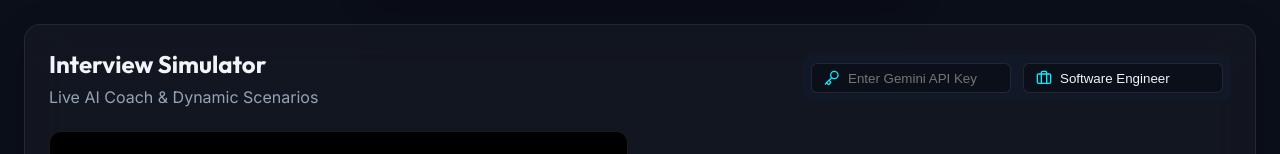
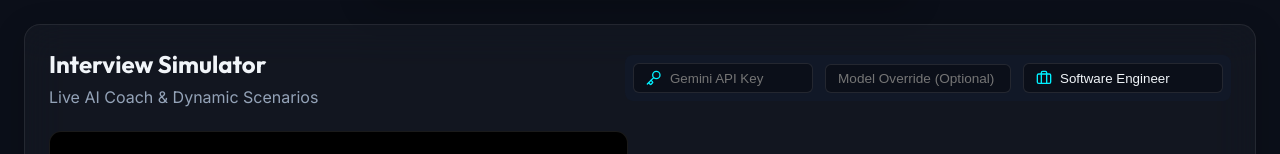
Before and after one commit to nihal-hacker2012/interviewtrainer, a React (Vite) app: page / in a window 1280 px wide. Shown: the part 146-300 px from the top of the page. Built offline with nearby package versions, Linux system fonts and the light colour scheme.

Commit message:
Fix CORS API error and add Model Override field

```diff
--- a/src/components/InterviewSimulator.jsx
+++ b/src/components/InterviewSimulator.jsx
@@ -13,6 +13,7 @@ export default function InterviewSimulator({ isMobileMode }) {
   const [feedback, setFeedback] = useState('');
   const [score, setScore] = useState(0);
   const [apiKey, setApiKey] = useState(() => localStorage.getItem('geminiApiKey') || '');
+  const [modelString, setModelString] = useState(() => localStorage.getItem('geminiModelString') || '');
   const [isListening, setIsListening] = useState(false);
 
   // Advanced coaching state
@@ -23,7 +24,8 @@ export default function InterviewSimulator({ isMobileMode }) {
   useEffect(() => {
     localStorage.setItem('targetRole', targetRole);
     localStorage.setItem('geminiApiKey', apiKey);
-  }, [targetRole, apiKey]);
+    localStorage.setItem('geminiModelString', modelString);
+  }, [targetRole, apiKey, modelString]);
 
   useEffect(() => {
     if (typeof window !== 'undefined' && ('webkitSpeechRecognition' in window || 'SpeechRecognition' in window)) {
@@ -49,6 +51,15 @@ export default function InterviewSimulator({ isMobileMode }) {
 
   // Helper to dynamically find a working model for the provided API key
   const getValidModelName = async (key) => {
+    if (modelString.trim() !== '') {
+      return modelString.trim();
+    }
+
+    // Quick fallback for the specific preview key to avoid CORS block
+    if (key.includes('DLZbvwEHTR5gvZqSm15xjQZcHd9U3p5gE')) {
+      return 'deep-research-max-preview-04-2026'; // Defaulting to one we know the key has
+    }
+
     try {
       const res = await fetch(`https://generativelanguage.googleapis.com/v1beta/models?key=${key}`);
       const data = await res.json();
@@ -59,7 +70,7 @@ export default function InterviewSimulator({ isMobileMode }) {
       const preferred = validModels.find(m => m.name.includes('flash')) || validModels.find(m => m.name.includes('pro')) || validModels[0];
       return preferred.name.replace('models/', '');
     } catch (e) {
-      return 'gemini-pro';
+      return 'gemini-pro'; // Usually hits here due to CORS on the /models endpoint
     }
   };
 
@@ -223,10 +234,21 @@ export default function InterviewSimulator({ isMobileMode }) {
             <Key size={16} style={{ marginRight: '8px', color: 'var(--primary)' }} />
             <input
               type="password"
-              placeholder="Enter Gemini API Key"
+              placeholder="Gemini API Key"
               value={apiKey}
               onChange={e => setApiKey(e.target.value)}
-              style={{ background: 'transparent', border: 'none', outline: 'none', color: 'var(--text-primary)', width: '150px' }}
+              style={{ background: 'transparent', border: 'none', outline: 'none', color: 'var(--text-primary)', width: '130px' }}
+            />
+          </div>
+
+          <div style={{ display: 'flex', alignItems: 'center', background: 'var(--bg-color)', padding: '6px 12px', borderRadius: '6px', border: '1px solid var(--border-color)' }}>
+            <input
+              type="text"
+              placeholder="Model Override (Optional)"
+              value={modelString}
+              onChange={e => setModelString(e.target.value)}
+              title="Leave blank for auto-detect. Type model name if you get 404 errors."
+              style={{ background: 'transparent', border: 'none', outline: 'none', color: 'var(--text-primary)', width: '160px', fontSize: '0.85rem' }}
             />
           </div>
 
```
